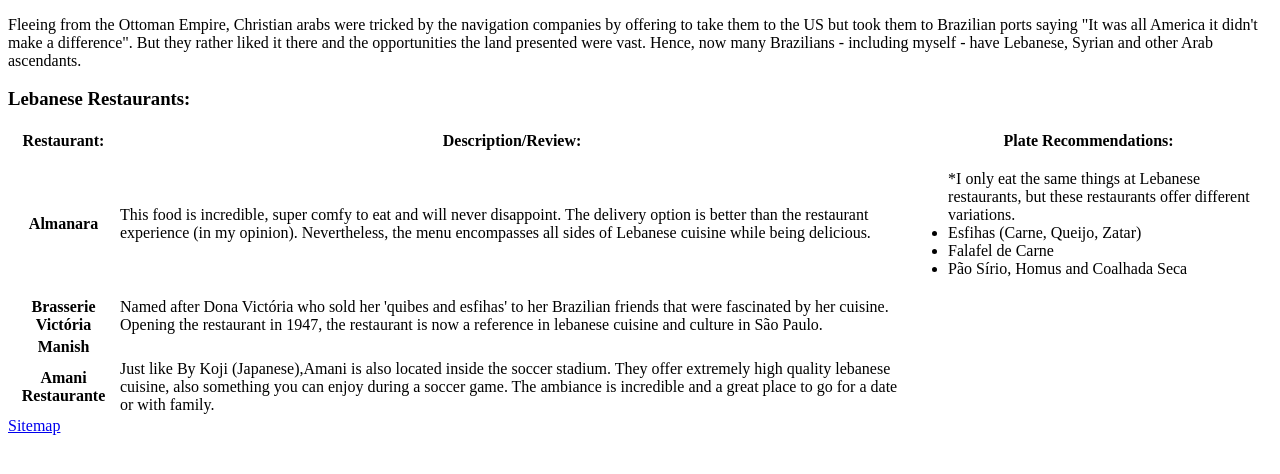
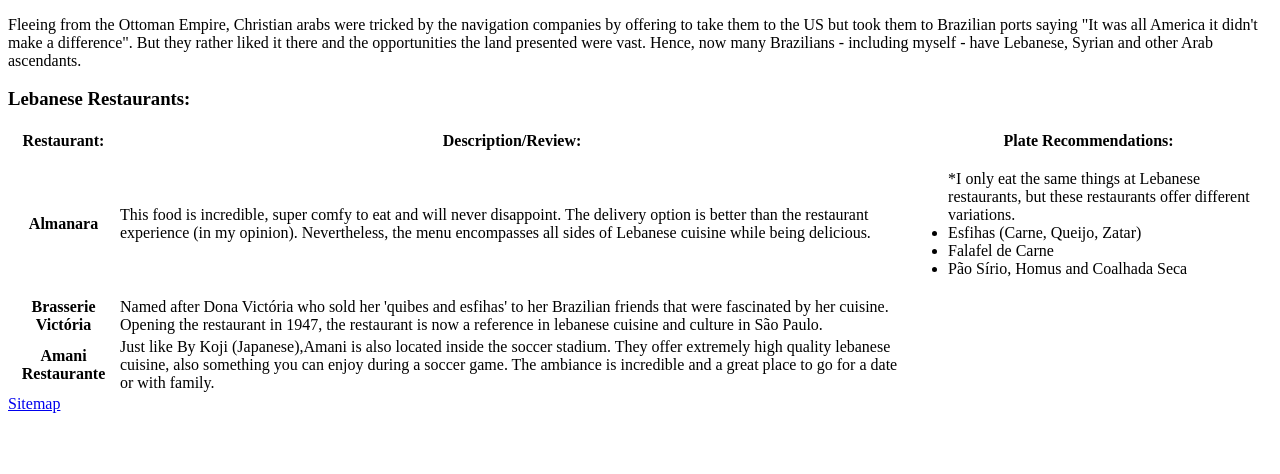
Before and after one commit to juliafarhat/project, a plain HTML site: page lebanese.html in a window 1280 px wide. Shown: the part 184-658 px from the top of the page. Drawn offline with Linux system fonts and the light colour scheme.

Commit message:
updates to project v1

```diff
--- a/lebanese.html
+++ b/lebanese.html
@@ -75,10 +75,6 @@
                 <td class="description">Named after Dona Victória who sold her 'quibes and esfihas' to her Brazilian friends that were fascinated by her cuisine. Opening the restaurant in 1947, the restaurant is now a reference in lebanese cuisine and culture in São Paulo.</td>
             </tr>
             <tr>
-                <th class="lebanese">Manish</th>
-                <td class="description"></td>
-            </tr>
-            <tr>
                 <th class="lebanese">Amani Restaurante</th>
                 <td class="description">Just like By Koji (Japanese),Amani is also located inside the soccer stadium. They offer extremely high quality lebanese cuisine, also something you can enjoy during a soccer game. The ambiance is incredible and a great place to go for a date or with family.</td>
             </tr>
```
Also changed, not shown: burgers.html (+1 -1 lines).
